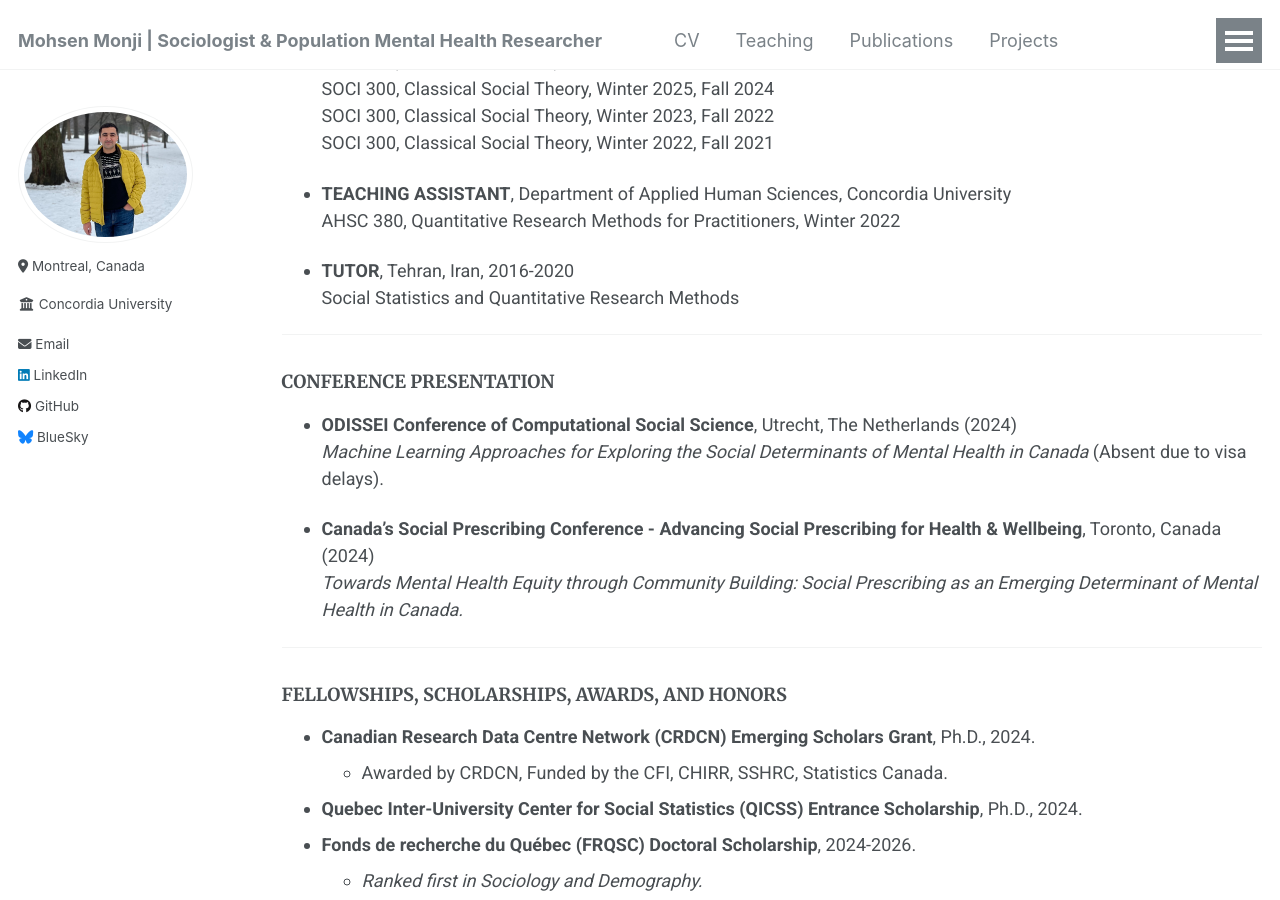
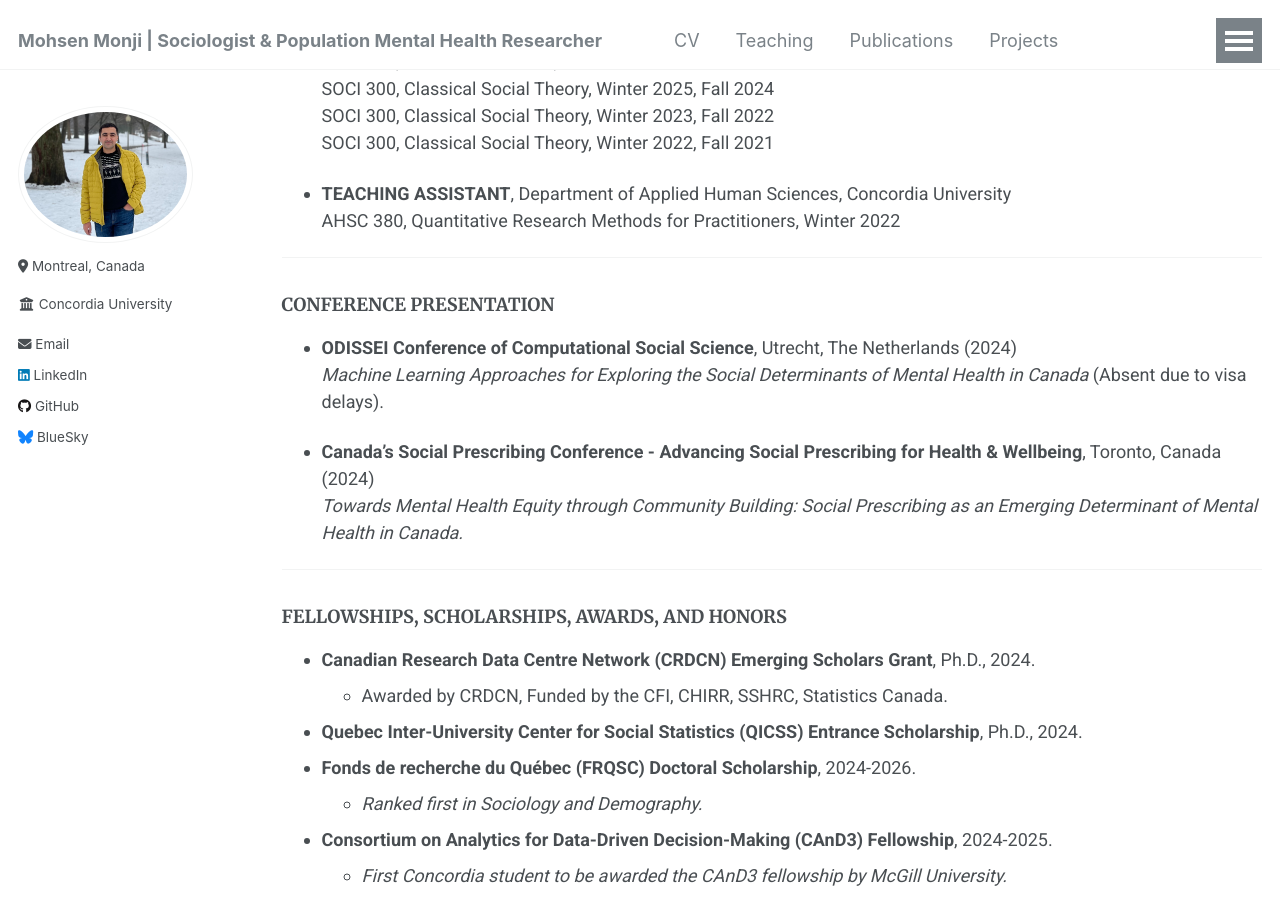
Before and after one commit to Mohsnmonji/mohsnmonji.github.io, a Jekyll site: the page built from _pages/Curriculum Vitae.md, in a window 1280 px wide and 900 px high, scrolled down 1645 px. Built offline with Jekyll 4.4.1, drawn with Linux system fonts in a browser that asks for light colours.

Commit message:
Update Curriculum Vitae.md

```diff
--- a/_pages/Curriculum Vitae.md
+++ b/_pages/Curriculum Vitae.md
@@ -70,9 +70,6 @@ redirect_from:
 
 - **TEACHING ASSISTANT**, Department of Applied Human Sciences, Concordia University
   AHSC 380, Quantitative Research Methods for Practitioners, Winter 2022
-
-- **TUTOR**, Tehran, Iran, 2016-2020
-  Social Statistics and Quantitative Research Methods
 
 ---
 ### CONFERENCE PRESENTATION
```
